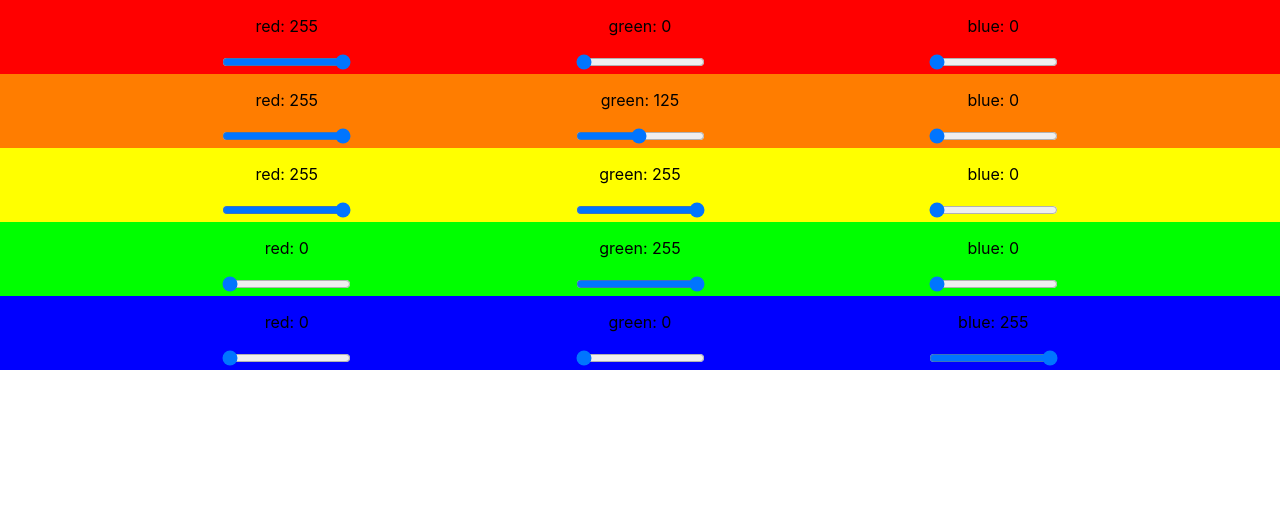
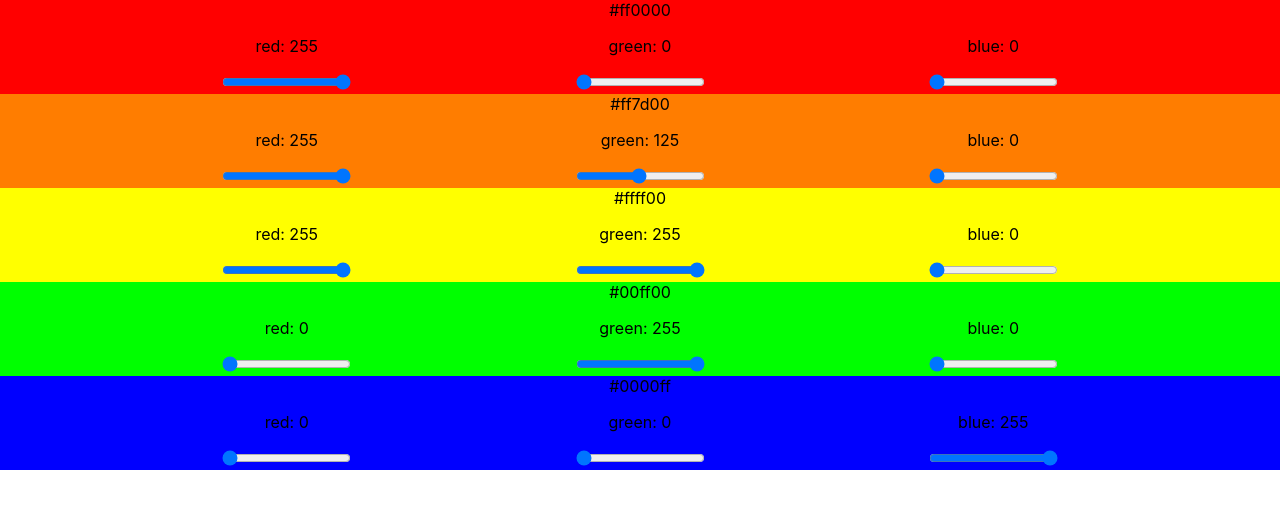
Before and after one commit to rynmgdlno/TarotV4, a React (Create React App) app in the folder frontend/: page /tarot in a window 1280 px wide. Shown: the top 508 px of the page. Built offline with nearby package versions, Linux system fonts and the light colour scheme.

Commit message:
routes set up

```diff
--- a/frontend/package.json
+++ b/frontend/package.json
@@ -22,6 +22,8 @@
     "react": "^17.0.2",
     "react-dom": "^17.0.2",
     "react-redux": "^7.2.3",
+    "react-router": "^5.2.0",
+    "react-router-dom": "^5.2.0",
     "react-scripts": "4.0.3",
     "react-swipeable": "^6.1.2",
     "redux-logger": "^3.0.6",
--- a/frontend/src/App.js
+++ b/frontend/src/App.js
@@ -1,11 +1,18 @@
 import React from 'react';
-import Composer from './components/composer';
+import { Route, BrowserRouter } from 'react-router-dom'
+
+import Splash from './views/splash';
+import Tarot from './views/tarot';
+
 import './App.css';
 
 function App() {
   return (
     <div className="App">
-      <Composer />
+      <BrowserRouter basename='/'>
+        <Route exact path='/' component={Splash} />
+        <Route exact path='/tarot' component={Tarot} />
+      </BrowserRouter>
     </div>
   );
 }
--- a/frontend/src/components/color/index.js
+++ b/frontend/src/components/color/index.js
@@ -1,5 +1,7 @@
 import React from 'react'
 import { useSelector } from 'react-redux'
+
+import {makeHex} from '../../utility-functions/makeHex/'
 
 import './color.module.scss'
 
@@ -8,8 +10,11 @@ const Color = ({ id, children }) => {
   const {red, green, blue} = colorData[id]
   const bgColor = { backgroundColor: `rgb(${red}, ${green}, ${blue})`}
 
+  const hex = makeHex([red, green, blue])
+
   return (
     <div style={bgColor}>
+    <span>{hex}</span>
       {children}
     </div>
   )
--- /dev/null
+++ b/frontend/src/utility-functions/makeHex/index.js
@@ -0,0 +1,13 @@
+// Converts RGB values to Hexadecimal. Takes an array ['r', 'g', 'b']
+
+export const makeHex = (colors) => {
+  let hex = '#'
+
+  colors.forEach(color => {
+    let channelHex = Number.parseInt(color).toString(16)
+    if (channelHex.length === 1) channelHex = ('0' + channelHex)
+    hex = hex + channelHex
+  });
+
+  return hex
+}
--- /dev/null
+++ b/frontend/src/views/splash/index.js
@@ -0,0 +1,15 @@
+import React from 'react'
+
+import styles from './splash.module.scss'
+
+const Splash = () => {
+  return (
+    <div>
+      <a href="/tarot">
+        <h1>Welcome</h1>
+      </a>
+    </div>
+  )
+}
+
+export default Splash
--- /dev/null
+++ b/frontend/src/views/tarot/index.js
@@ -0,0 +1,15 @@
+import React from 'react'
+
+import Composer from '../../components/composer'
+
+import styles from './tarot.module.scss'
+
+const Tarot = () => {
+  return (
+    <div>
+      <Composer />
+    </div>
+  )
+}
+
+export default Tarot
```
Also changed, not shown: frontend/src/views/splash/splash.module.scss (added), frontend/src/views/tarot/tarot.module.scss (added), 1 other file (tests, documents, lock files or other folders).
